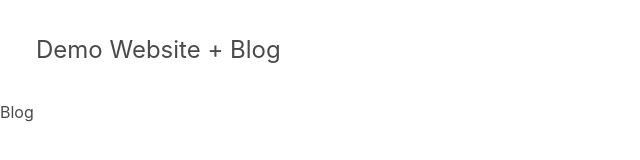
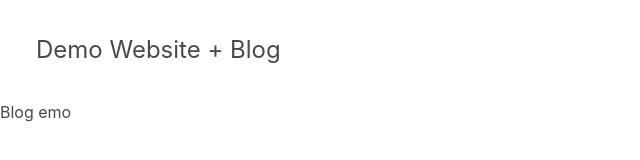
Before and after one commit to Mohr90/blog, a Gatsby site: page /blog in a window 1280 px wide. Shown: the full height of the page, 0-640 px from the left. Built offline with nearby package versions, Linux system fonts and the light colour scheme; Gatsby itself is replaced by a stand-in of ours.

Commit message:
dewdewdew

```diff
--- a/src/pages/blog.js
+++ b/src/pages/blog.js
@@ -6,7 +6,7 @@
   return (
     <React.Fragment>
       <Navbar/>
-      <h1>Blog</h1>
+      <h1>Blog emo</h1>
     </React.Fragment>
   );
 }
```
